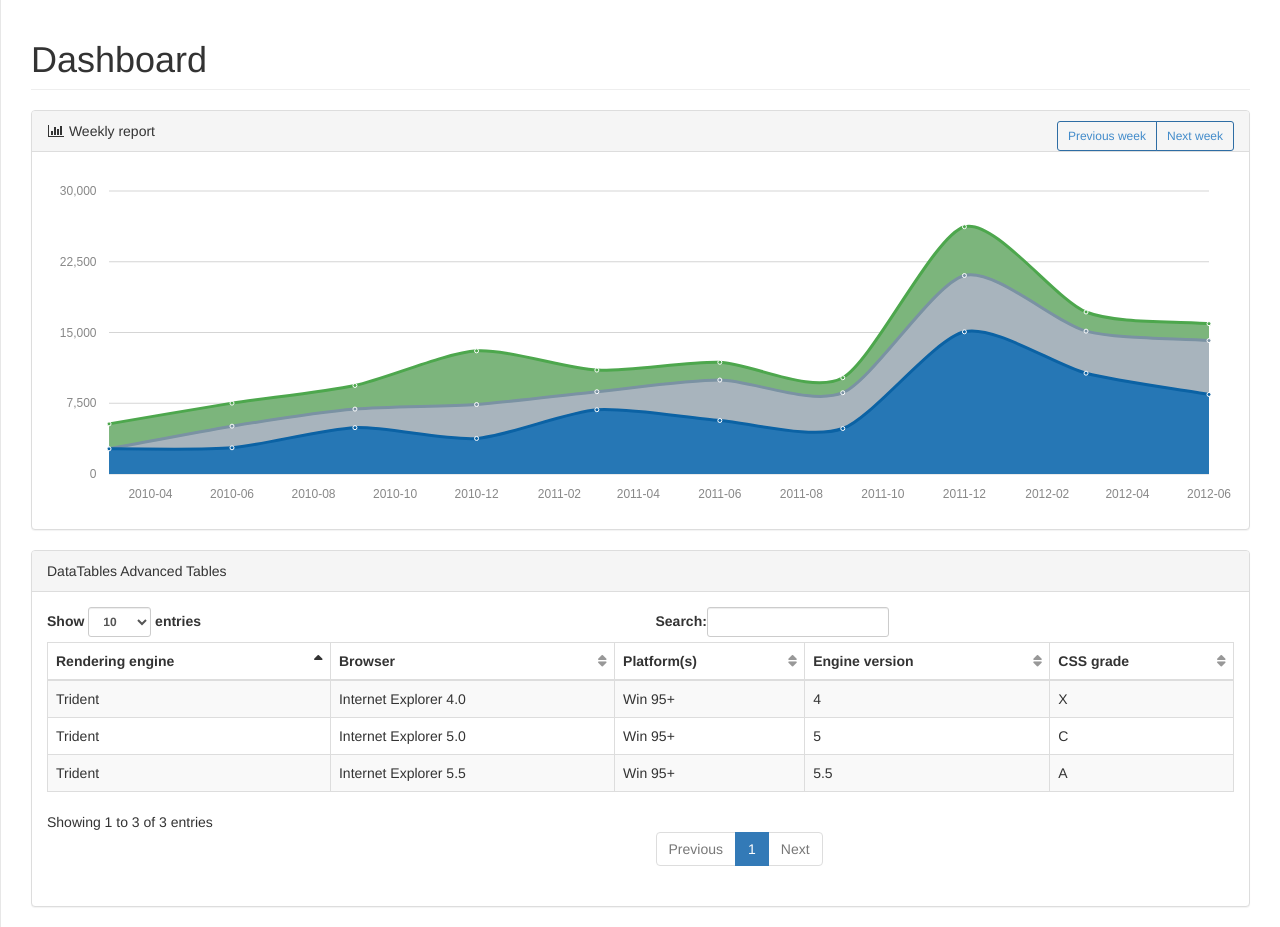
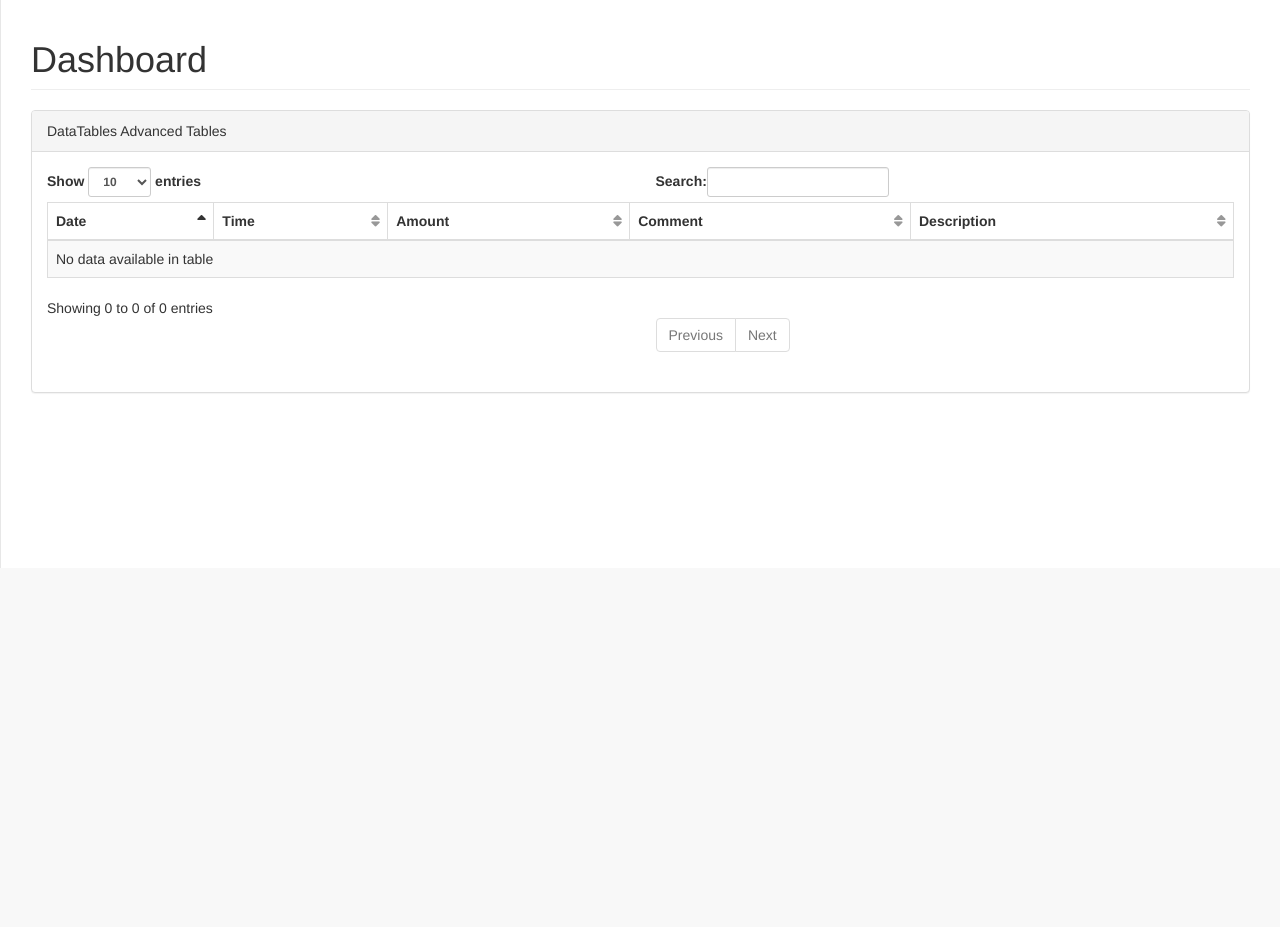
Before and after one commit to sasakalaba/expense_track, a Django app: page / in a window 1280 px wide. Shown: the part 51-978 px from the top of the page. After the commit the page ends 619 px from the top, so only its background shows below. Run offline with Django 3.2, Linux system fonts and the light colour scheme; the visitor is signed in with stand-in values (Sample User, id 1); some libraries are stand-ins or nearby versions.

Commit message:
Updated index.html and added custom table.js.

```diff
--- /dev/null
+++ b/expense_track/expense_trackapp/static/js/table.js
@@ -0,0 +1,73 @@
+$(document).ready(function() {
+    $.ajax({
+        type: "GET",
+        url: "http://127.0.0.1:8000/api/users/sasa/expenses/",
+        beforeSend: function(xhr) {
+            xhr.setRequestHeader('Authorization', 'Token 4213ac8ac2e19eae2d0a599a58abde4b56a0fca8');
+        },
+        success: function(data) {
+            var dtConf = {
+                destroy: true,
+                rowId: 'id',
+                columns: [
+                    {
+                        'data': 'date',
+                    },
+                    {
+                        'data': 'time',
+                    },
+                    {
+                        'data': 'amount',
+                    },
+                    {
+                        'data': 'comment',
+                    },
+                    {
+                        'data': 'description',
+                    },
+                ],
+                data: data,
+                order: [[0, 'asc'], [1, 'asc']]
+           };
+           var dt = $('#dataTables-example_wrapper table').DataTable(dtConf);
+        }
+    });
+
+    $(document).ajaxSend(function(event, xhr) {
+       function getCookie(name) {
+           var cookieValue = null;
+           if (document.cookie && document.cookie !== '') {
+               var cookies = document.cookie.split(';');
+               for (var i = 0; i < cookies.length; i++) {
+                   var cookie = cookies[i].trim();
+                   if (cookie.substring(0, name.length + 1) == (name + '=')) {
+                       cookieValue = decodeURIComponent(cookie.substring(name.length + 1));
+                       break;
+                   }
+               }
+           }
+           return cookieValue;
+       }
+
+       xhr.withCredentials = true;
+
+       xhr.setRequestHeader('X-CSRFToken', getCookie('csrftoken'));
+   });
+
+
+})
+
+/*
+$.ajax({
+    url: "url",
+    type: "POST",
+    data: {a: "value", b: "value2", csrftoken: ""}
+}).done(function(data) {
+
+}).fail(function(jqXHR) {
+    console.log(jqXHR)
+})
+
+var redak = "<tr><td class='klasa'>" + varijabla + "</td></tr>"
+$("#moja-tablica tbody").append(redak)
+*/
--- a/expense_track/templates/index.html
+++ b/expense_track/templates/index.html
@@ -1,5 +1,5 @@
 {% extends "base.html" %}
-
+{% load static %}
 {% block content %}
 
 <!-- Wrapper -->
@@ -26,12 +26,14 @@
                     <i class="fa fa-gear fa-fw"></i> <i class="fa fa-caret-down"></i>
                 </a>
                 <ul class="dropdown-menu dropdown-user">
-                    <li><a href="#"><i class="fa fa-user fa-fw"></i> User list</a>
+                    {% if user.is_superuser or user.is_staff %}
+                    <li><a href="/users"><i class="fa fa-user fa-fw"></i> User list</a>
                     </li>
-                    <li><a href="#"><i class="fa fa-tasks fa-fw"></i> Expense list</a>
+                    {% endif %}
+                    <li><a href="/expenses"><i class="fa fa-tasks fa-fw"></i> Expense list</a>
                     </li>
                     <li class="divider"></li>
-                    <li><a href="login.html"><i class="fa fa-sign-out fa-fw"></i> Logout</a>
+                    <li><a href="/logout"><i class="fa fa-sign-out fa-fw"></i> Logout</a>
                     </li>
                 </ul>
                 <!-- /.dropdown-user -->
@@ -52,29 +54,6 @@
             <!-- /.col-lg-12 -->
         </div>
 
-        <div class="row">
-            <div class="col-lg-12">
-                <div class="panel panel-default">
-                    <div class="panel-heading">
-                        <i class="fa fa-bar-chart-o fa-fw"></i> Weekly report
-                        <div class="pull-right">
-                            <div class="btn-group">
-                                <button type="button" class="btn btn-outline btn-primary btn-sm">Previous week</button>
-                                <button type="button" class="btn btn-outline btn-primary btn-sm">Next week</button>
-                            </div>
-                        </div>
-                    </div>
-                    <!-- /.panel-heading -->
-                    <div class="panel-body">
-                        <div id="morris-area-chart"></div>
-                    </div>
-                    <!-- /.panel-body -->
-                </div>
-                <!-- /.panel -->
-            </div>
-            <!-- /.col-lg-12 -->
-        </div>
-
         <!-- /.row -->
             <div class="row">
                 <div class="col-lg-12">
@@ -85,38 +64,15 @@
                         <!-- /.panel-heading -->
                         <div class="panel-body">
                             <table width="100%" class="table table-striped table-bordered table-hover" id="dataTables-example">
-                                <thead>
-                                    <tr>
-                                        <th>Rendering engine</th>
-                                        <th>Browser</th>
-                                        <th>Platform(s)</th>
-                                        <th>Engine version</th>
-                                        <th>CSS grade</th>
-                                    </tr>
-                                </thead>
-                                <tbody>
-                                    <tr class="odd gradeX">
-                                        <td>Trident</td>
-                                        <td>Internet Explorer 4.0</td>
-                                        <td>Win 95+</td>
-                                        <td class="center">4</td>
-                                        <td class="center">X</td>
-                                    </tr>
-                                    <tr class="even gradeC">
-                                        <td>Trident</td>
-                                        <td>Internet Explorer 5.0</td>
-                                        <td>Win 95+</td>
-                                        <td class="center">5</td>
-                                        <td class="center">C</td>
-                                    </tr>
-                                    <tr class="odd gradeA">
-                                        <td>Trident</td>
-                                        <td>Internet Explorer 5.5</td>
-                                        <td>Win 95+</td>
-                                        <td class="center">5.5</td>
-                                        <td class="center">A</td>
-                                    </tr>
-                                </tbody>
+                            <thead>
+                                <tr>
+                                    <th>Date</th>
+                                    <th>Time</th>
+                                    <th>Amount</th>
+                                    <th>Comment</th>
+                                    <th>Description</th>
+                                </tr>
+                            </thead>
                             </table>
                         </div>
                         <!-- /.panel-body -->
@@ -129,5 +85,7 @@
     <!-- /#page-wrapper -->
 </div>
 <!-- /#wrapper -->
-
-{% endblock %}
+<!-- jQuery -->
+<script src="{% static "js/jquery.js" %}"></script>
+<script type="text/javascript" src="{% static 'js/table.js' %}"></script>
+{% endblock content %}
```
